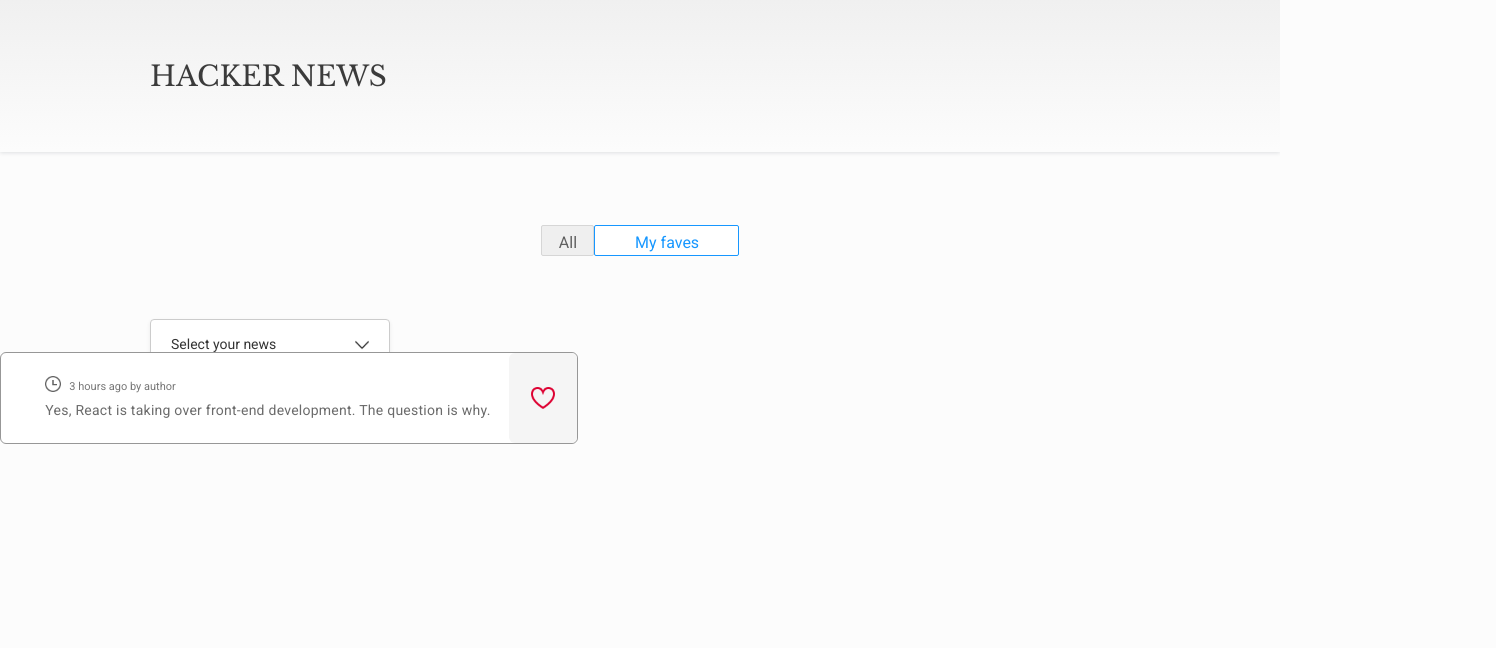
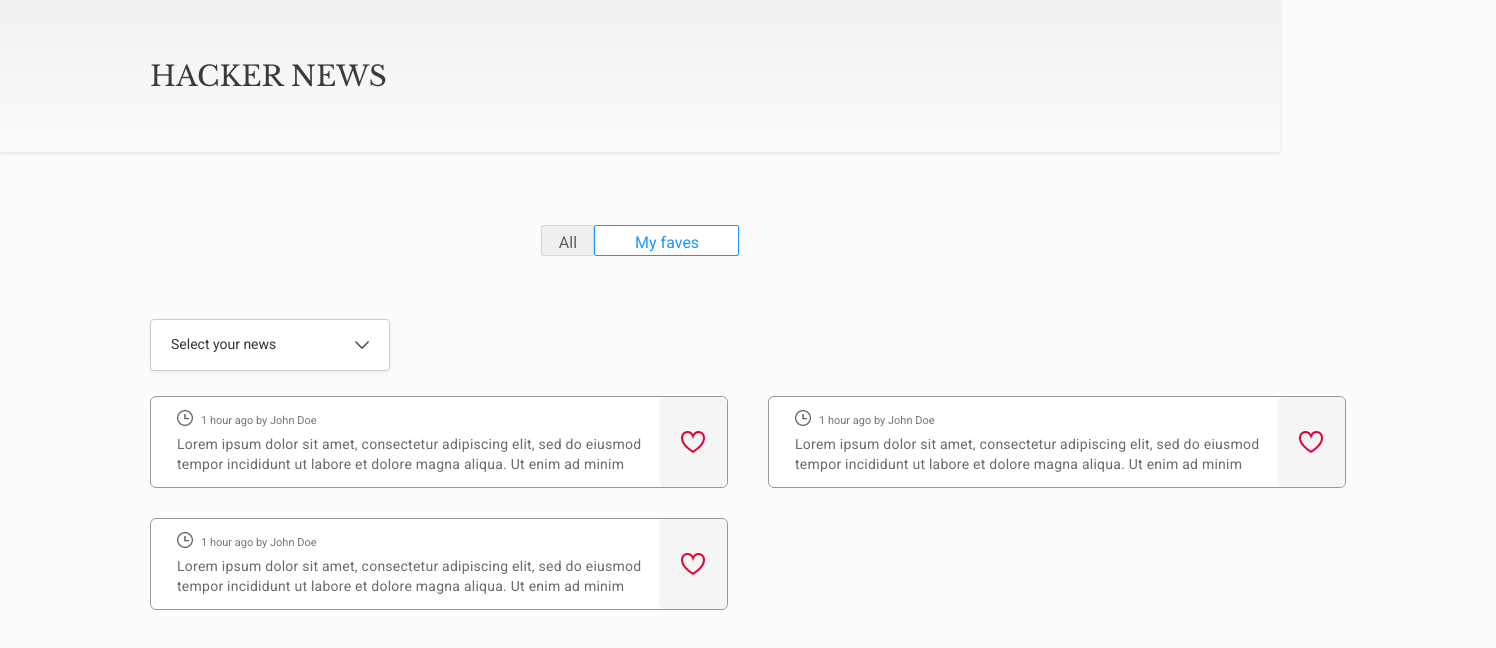
Before and after one commit to joskr2/demo-reign-josue, a React (Vite) app: page / in a window 1280 px wide. Shown: the top 648 px of the page, 1496 px wide, since content can reach past the window. Built offline with nearby package versions, Linux system fonts and the light colour scheme.

Commit message:
feat(home): added RWD to cards container

```diff
--- a/src/App.tsx
+++ b/src/App.tsx
@@ -1,4 +1,4 @@
-import Home from './views/Home'
+import Home from './pages/Home'
 import './index.css'
 
 const App = () => {
--- a/src/components/Card/index.tsx
+++ b/src/components/Card/index.tsx
@@ -2,9 +2,10 @@
 import FavIcon from '../../assets/images/favorite.png'
 import NoFavIcon from '../../assets/images/no-favorite.png';
 import DarkClockIcon from '../../assets/images/time-dark.png';
-import { useState } from 'react';
+import { FC, useState } from 'react';
+import { IArticle } from '../../interfaces/IArticle';
 
-const Card = () => {
+const Card: FC<IArticle> = (article) => {
 
   const [isSelected, setIsSelected] = useState(false);
   const [isFavorite, setIsFavorite] = useState(false);
@@ -15,12 +16,12 @@
   const handleOpenLink = (url: string) => {
     toggleSelected();
 
-    // if(isSelected){
-    //   window.open(url, '_blank')
-    // }
+    if (isSelected) {
+      window.open(url, '_blank')
+    }
   }
 
-  const saveToFavoritesToLocalStorage = (item: any) => {
+  const saveToFavoritesToLocalStorage = (item: IArticle) => {
     console.log(`Save to favorites ${item}`);
     // const favorites = JSON.parse(localStorage.getItem('favorites') || '[]');
     // const isFavorite = favorites.some(item => item.id === id);
@@ -45,21 +46,21 @@
   }
 
   return (
-    <div onClick={() => handleOpenLink('')} className={isSelected ? 'card card-selected' : 'card'}>
+    <div onClick={() => handleOpenLink(article.url)} className={isSelected ? 'card card-selected' : 'card'}>
       <div className="card-body">
         <div className="card-content">
           <div className="card-time-info">
             <img className="card-time-info-icon" src={DarkClockIcon} alt="time-icon" width='16px' height='16px' />
             <span className="card-time-info-text">
-              3 hours ago by author
+              {article.timeAndAuthor}
             </span>
           </div>
           <div className="card-info">
-            <span>Yes, React is taking over front-end development. The question is why.</span>
+            <span>{article.description}</span>
           </div>
         </div>
         <div className='card-icon-container'>
-          <img onClick={saveToFavoritesToLocalStorage} className="card-icon" src={!isFavorite ? NoFavIcon : FavIcon} width='24px' height='22px' />
+          <img onClick={() => saveToFavoritesToLocalStorage(article)} className="card-icon" src={!isFavorite ? NoFavIcon : FavIcon} width='24px' height='22px' />
         </div>
       </div>
     </div>
--- a/src/components/Card/style.css
+++ b/src/components/Card/style.css
@@ -12,20 +12,22 @@
   border: solid 1px #979797;
   background-color: #fff;
   transition: transform 250ms;
+  margin-bottom: 30px;
 }
-.card:hover{
+
+.card:hover {
   transform: translateY(-10px);
 }
 
-.card-content{
+.card-content {
   cursor: pointer;
 }
 
-.card-content:hover{
+.card-content:hover {
   opacity: 0.4;
 }
 
-.card-selected:hover{
+.card-selected:hover {
   background-color: #FFFF;
 }
 
@@ -61,6 +63,13 @@
   margin: auto;
 }
 
+.card-info {
+  height: 40px;
+  max-width: 482px;
+  overflow: hidden;
+  text-overflow: ellipsis;
+}
+
 .card-info span {
   font-family: Roboto;
   font-size: 14px;
@@ -70,6 +79,7 @@
   line-height: 1.43;
   letter-spacing: 0.25px;
   color: #6b6b6b;
+  text-overflow: ellipsis;
 }
 
 .card-icon-container {
@@ -84,3 +94,15 @@
   margin: auto;
   cursor: pointer;
 }
+
+@media only screen and (max-width: 600px) {
+
+  .card {
+    width: 90%;
+    padding: auto;
+    margin: auto;
+  }
+  .card-info {
+    max-width: 200px;
+  }
+}
--- a/src/components/Dropdown/style.css
+++ b/src/components/Dropdown/style.css
@@ -10,6 +10,8 @@
   margin: 63px 114px 1px 150px;
   border-radius: 4px;
   background-color: #fff;
+  position: relative;
+  z-index: 999999999;
 }
 
 .wrapper .header {
--- /dev/null
+++ b/src/interfaces/IArticle.ts
@@ -0,0 +1,10 @@
+export interface IArticle {
+  id: number;
+  timeAndAuthor  : string;
+  description: string;
+  url: string;
+}
+
+export interface IArticleList {
+  articles: IArticle[];
+}
--- /dev/null
+++ b/src/pages/Home/index.tsx
@@ -0,0 +1,40 @@
+import Dropdown from "../../components/Dropdown"
+import Header from "../../components/Header"
+import Toggle from "../../components/Toggle"
+import { items } from "../../data/data"
+import CardsGrid from "../../views/CardGrid"
+
+const Home = () => {
+  return (
+    <>
+      <Header />
+      <main>
+        <Toggle defaultOnAll={false} />
+        <Dropdown title={'Select your news'} items={items} />
+        <CardsGrid articles={[
+          {
+            id: 1,
+            timeAndAuthor: '1 hour ago by John Doe',
+            description: 'Lorem ipsum dolor sit amet, consectetur adipiscing elit, sed do eiusmod tempor incididunt ut labore et dolore magna aliqua. Ut enim ad minim veniam, quis nostrud exercitation ullamco laboris nisi ut aliquip ex ea commodo consequat. Duis aute irure dolor in reprehenderit in voluptate velit esse cillum dolore eu fugiat nulla pariatur. Excepteur sint occaecat cupidatat non proident, sunt in culpa qui officia deserunt mollit anim id est laborum.',
+            url: 'https://www.google.com'
+          },
+          {
+            id: 2,
+            timeAndAuthor: '1 hour ago by John Doe',
+            description: 'Lorem ipsum dolor sit amet, consectetur adipiscing elit, sed do eiusmod tempor incididunt ut labore et dolore magna aliqua. Ut enim ad minim veniam, quis nostrud exercitation ullamco laboris nisi ut aliquip ex ea commodo consequat. Duis aute irure dolor in reprehenderit in voluptate velit esse cillum dolore eu fugiat nulla pariatur. Excepteur sint occaecat cupidatat non proident, sunt in culpa qui officia deserunt mollit anim id est laborum.',
+            url: 'https://www.google.com'
+          },
+          {
+            id: 3,
+            timeAndAuthor: '1 hour ago by John Doe',
+            description: 'Lorem ipsum dolor sit amet, consectetur adipiscing elit, sed do eiusmod tempor incididunt ut labore et dolore magna aliqua. Ut enim ad minim veniam, quis nostrud exercitation ullamco laboris nisi ut aliquip ex ea commodo consequat. Duis aute irure dolor in reprehenderit in voluptate velit esse cillum dolore eu fugiat nulla pariatur. Excepteur sint occaecat cupidatat non proident, sunt in culpa qui officia deserunt mollit anim id est laborum.',
+            url: 'https://www.google.com'
+          }
+        ]} />
+
+      </main>
+    </>
+  )
+}
+
+export default Home
--- /dev/null
+++ b/src/views/CardGrid/index.tsx
@@ -0,0 +1,16 @@
+import { FC } from 'react';
+import Card from '../../components/Card';
+import { IArticleList } from '../../interfaces/IArticle';
+import './style.css';
+
+const CardsGrid: FC<IArticleList> = ({ articles }) => {
+  return (
+    <div className='card-container'>
+      {articles.map((article, index) => {
+        return <Card key={index} id={article.id} timeAndAuthor={article.timeAndAuthor} description={article.description} url={article.url} />
+      })}
+    </div>
+  )
+}
+
+export default CardsGrid
--- /dev/null
+++ b/src/views/CardGrid/style.css
@@ -0,0 +1,21 @@
+.card-container {
+  padding: 2.75rem 9.375rem 2.65rem 9.375rem;
+  display: grid;
+  grid-template-columns: 1fr 1fr;
+  grid-column-gap: 40px;
+  justify-items: stretch;
+  align-items: stretch;
+  position: absolute;
+}
+
+@media only screen and (max-width: 600px) {
+
+  .card-container {
+    grid-template-columns: 1fr;
+    margin: auto;
+    height: 300px;
+    width: 80%;
+    padding: 1rem 10vw;
+  }
+
+}
--- a/src/views/Home/index.tsx
+++ /dev/null
@@ -1,22 +0,0 @@
-import Card from "../../components/Card"
-import Dropdown from "../../components/Dropdown"
-import Header from "../../components/Header"
-import Toggle from "../../components/Toggle"
-import { items } from "../../data/data"
-
-const Home = () => {
-  return (
-    <>
-      <Header />
-      <main>
-        <Toggle defaultOnAll={false} />
-        <Dropdown title={'Select your news'} items={items}/>
-
-        <Card/>
-
-      </main>
-    </>
-  )
-}
-
-export default Home
```
Also changed, not shown: src/components/Toggle/style.css (line endings or trailing spaces).
